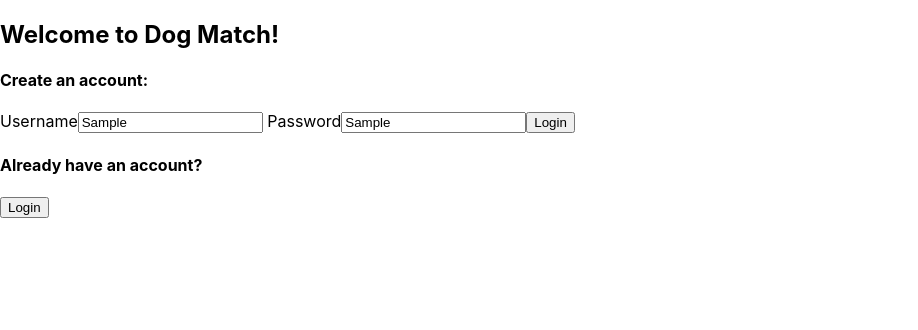
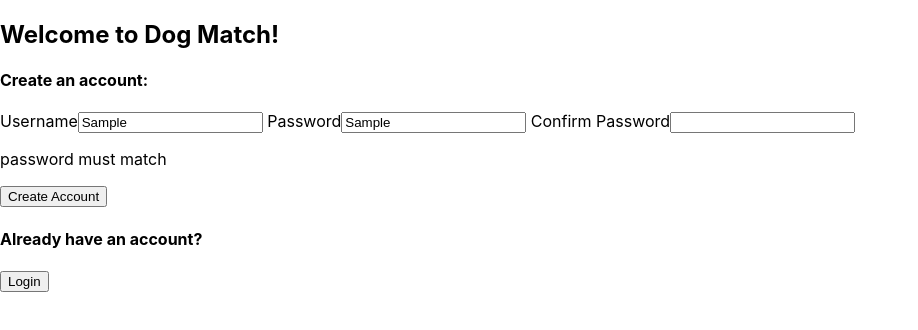
Before and after one commit to astania/dog-match-backend, a React (Create React App) app in the folder client/: page / in a window 1280 px wide. Both pictures are taken after typing "Sample", "Sample" into the empty fields and a click on the button "Create Account". Shown: the top 330 px of the page, without its empty margins (0-918 px from the left). Built offline with nearby package versions, Linux system fonts and the light colour scheme; no server answers.

Commit message:
Add password confirmation

```diff
--- a/client/src/login_components/LoginForm.js
+++ b/client/src/login_components/LoginForm.js
@@ -5,12 +5,17 @@ const LoginForm = ({ username, setUsername, password, setPassword, onLogin, setN
     function handleSubmit(e) {
         e.preventDefault()
 
+        const user = {
+            username,
+            password
+        }
+
         fetch("/login", {
             method: "POST",
             headers: {
                 "Content-Type": "application/json",
             },
-            body: JSON.stringify({ username }),
+            body: JSON.stringify({ user }),
         })
             .then(r => r.json())
             .then(userInfo => onLogin(userInfo))
--- a/client/src/login_components/SignUpForm.js
+++ b/client/src/login_components/SignUpForm.js
@@ -1,19 +1,29 @@
 import React from 'react'
+import { useState } from 'react'
 
 const SignUpForm = ({ username, password, setUsername, setPassword, setNewUser, onLogin}) => {
+    const [confirmPassword, setConfirmPassword] = useState("")
+    const [passwordConfirmed, setPasswordConfirmed] = useState(false)
 
     function handleSubmit(e) {
         e.preventDefault()
 
-        fetch("/login", {
+        const user = {
+            username,
+            password
+        }
+        if (passwordConfirmed){
+            fetch("/users", {
                 method: "POST",
                 headers: {
                     "Content-Type": "application/json",
                 },
-            body: JSON.stringify({ username }),
+                body: JSON.stringify(user),
             })
                 .then(r => r.json())
                 .then(userInfo => onLogin(userInfo))
+        }
+
     }
 
     return (
@@ -27,8 +37,12 @@ const SignUpForm = ({ username, password, setUsername, setPassword, setNewUser,
                 <label> Password
                     <input type="text" value={password} onChange={(e) => setPassword(e.target.value)} />
                 </label>
+                <label> Confirm Password
+                    <input type="text" value={confirmPassword} onChange={(e) => setConfirmPassword(e.target.value)} />
+                </label>
+                {password === confirmPassword ? () => setPasswordConfirmed(true) : <p>password must match</p>}
 
-                <button type="submit" value="Login">Login</button>
+                <button type="submit" value="Login">Create Account</button>
             </form>
             <h4>Already have an account?</h4>
             <button onClick={() => setNewUser(false)}>Login</button>
```
Lines whose indentation alone changed are shown as unchanged.
